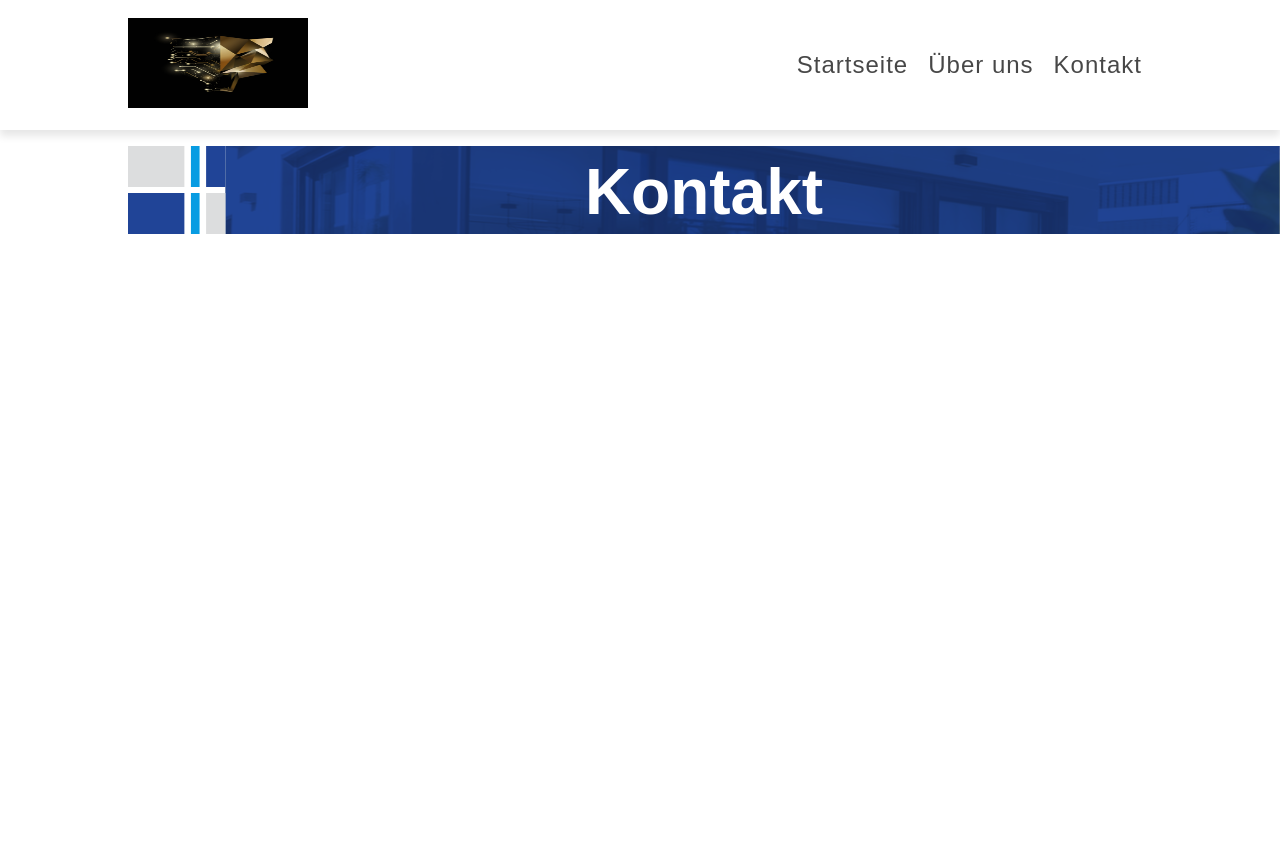
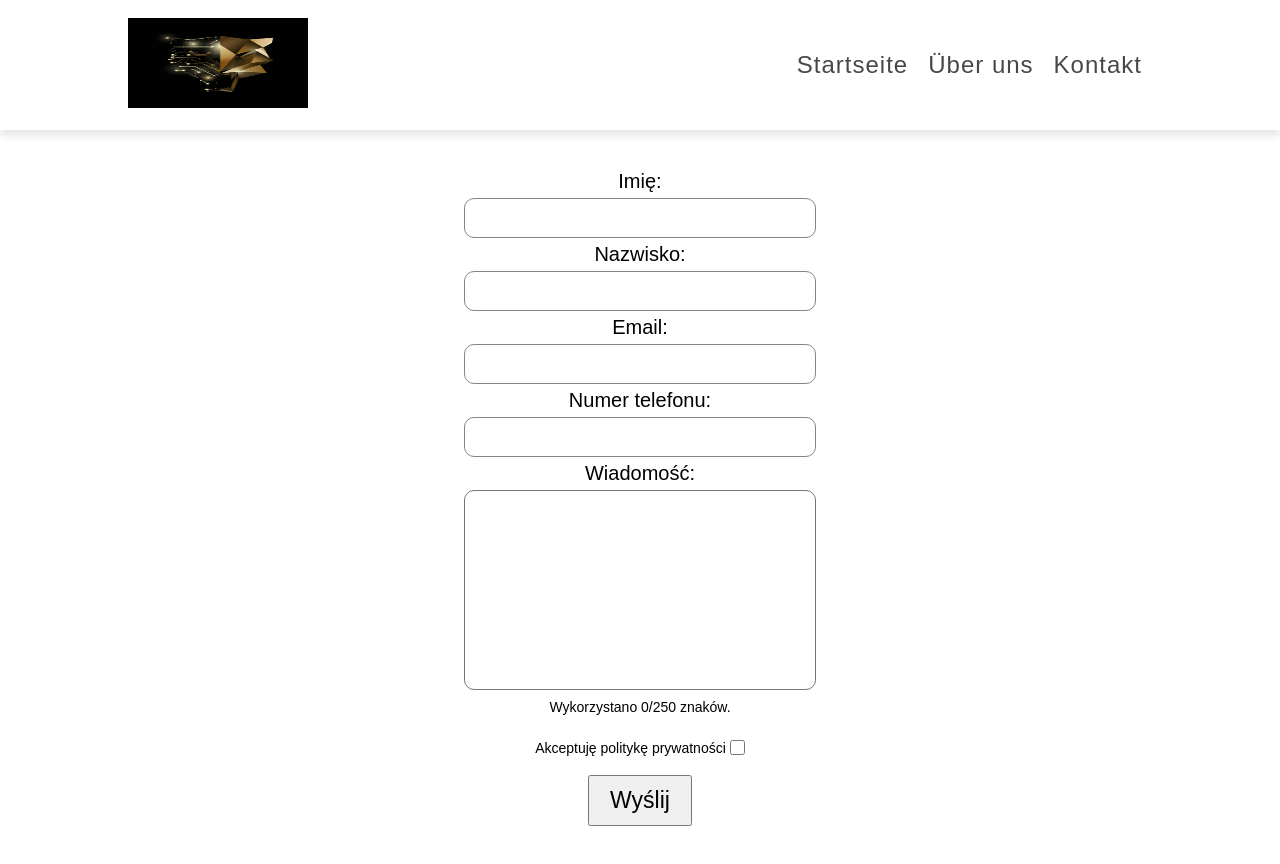
Before and after one commit to Dawid-Wilk/TSC, a React (Create React App) app: page /Kontakt in a window 1280 px wide. Before the commit the page ends 800 px from the top, so only its background shows below. Built offline with nearby package versions, Linux system fonts and the light colour scheme.

Commit message:
styles + task nr.2

```diff
--- a/public/index.html
+++ b/public/index.html
@@ -2,7 +2,7 @@
 <html lang="en">
   <head>
     <meta charset="utf-8" />
-    <link rel="icon" href="%PUBLIC_URL%/favicon.ico" />
+    <link rel="icon" href="./images/logo.jpeg" />
     <meta name="viewport" content="width=device-width, initial-scale=1" />
     <meta name="theme-color" content="#000000" />
     <meta
--- a/src/index.css
+++ b/src/index.css
@@ -17,6 +17,8 @@
   display: flex;
   align-items: center;
   box-shadow: 0 6px 8px rgba(0, 0, 0, 0.1);
+  background-color: #fff;
+  z-index: 1;
 }
 
 .navLogo{
@@ -94,6 +96,7 @@
 
 .data-container{
   text-align: center;
+  padding-top: 5vh;
 }
 
 .data-container h1{
@@ -101,3 +104,65 @@
 }
 
 /* Zadanie 2 (FORMULARZ) */
+
+.form-container {
+  display: flex;
+  grid-gap: 10px;
+  justify-content: center;
+  align-items: center;
+  padding:5vh 0;
+}
+.form-container form {
+  text-align: center;
+}
+
+.form-container label {
+  font-size: 20px;
+}
+
+.form-container input {
+  width: 100%;
+  height: 40px;
+  border-radius: 10px;
+  font-size: 16px;
+  margin:5px 0;
+  border: 1px solid rgb(133, 133, 133);
+}
+
+.form-container textarea {
+  border-radius: 10px;
+  width: 100%;
+  height: 200px;
+  resize: none;
+  font-size: 16px;
+  padding: 5px;
+  margin:5px 0;
+}
+
+.form-container span,
+.form-container p{
+  font-size: 14px;
+}
+
+.form-container p{
+  margin-bottom: 5px;
+}
+
+.form-container button{
+  margin-top: 15px;
+  padding: 10px 20px;
+  font-size: 23px;
+  cursor: pointer;
+}
+.privacy label{
+  display: flex;
+  align-items: center;
+  justify-content: center;
+  padding-top: 15px;
+}
+.form-container input[type="checkbox"] {
+  width: 15px;
+  height: 15px;
+  margin-left: 4px;
+  cursor: pointer;
+}
--- a/src/pages/Kontakt.jsx
+++ b/src/pages/Kontakt.jsx
@@ -1,14 +1,132 @@
+import { useState } from 'react';
+
 export const Kontakt = () => {
+  const [formData, setFormData] = useState({
+    name: '',
+    surname: '',
+    email: '',
+    phone: '',
+    message: '',
+    privacyPolicy: false,
+  });
+
+  const [isSubmitClicked, setIsSubmitClicked] = useState(false);
+
+  const handleChange = (e) => {
+    const { name, value, type, checked } = e.target;
+    const newValue = type === 'checkbox' ? checked : value;
+    setFormData({ ...formData, [name]: newValue });
+  };
+
+  const handleSubmit = (e) => {
+    e.preventDefault();
+    setIsSubmitClicked(true);
+
+    const isEmailValid = validateEmail(formData.email);
+    const isPhoneValid = validatePhone(formData.phone);
+
+    if (isEmailValid && isPhoneValid && formData.privacyPolicy) {
+      console.log(formData);
+    }
+  };
+
+  const numberOfCharacters = formData.message.length;
+
+  const validateEmail = (email) => {
+    const regex = /^[^\s@]+@[^\s@]+\.[^\s@]+$/;
+    return regex.test(email);
+  };
+
+  const validatePhone = (phone) => {
+    const regex = /^\d{6,15}$/;
+    return regex.test(phone);
+  };
+
+  const isEmailValid = validateEmail(formData.email);
+  const isPhoneValid = validatePhone(formData.phone);
   return(
     <div className="content">
-      <div className="banner-container">
-        <img
-                src="./images/banner.svg"
-                alt="baner"
-            />
-        <div className="text-banner">
-          <h1>Kontakt</h1>
-        </div>
+        <div className="form-container">
+          <form onSubmit={handleSubmit}>
+            <div>
+              <label htmlFor="name">Imię:</label>
+              <input
+                type="text"
+                id="name"
+                name="name"
+                value={formData.name}
+                onChange={handleChange}
+                maxLength={32}
+              />
+            </div>
+            <div>
+              <label htmlFor="surname">Nazwisko:</label>
+              <input
+                type="text"
+                id="surname"
+                name="surname"
+                value={formData.surname}
+                onChange={handleChange}
+                maxLength={48}
+              />
+            </div>
+            <div>
+              <label htmlFor="email">Email:</label>
+              <input
+                type="email"
+                id="email"
+                name="email"
+                value={formData.email}
+                onChange={handleChange}
+                required
+              />
+              {isSubmitClicked && !isEmailValid && (
+                <p style={{ color: 'red' }}>Wprowadź poprawny adres email</p>
+              )}
+            </div>
+            <div>
+              <label htmlFor="phone">Numer telefonu:</label>
+              <input
+                type="tel"
+                id="phone"
+                name="phone"
+                value={formData.phone}
+                onChange={handleChange}
+                minLength={6}
+                maxLength={15}
+                required
+              />
+              {isSubmitClicked && !isPhoneValid && (
+                <p style={{ color: 'red' }}>
+                  Wprowadź poprawny numer telefonu (od 6 do 15 cyfr)
+                </p>
+              )}
+            </div>
+            <div>
+              <label htmlFor="message">Wiadomość:</label>
+              <textarea
+                id="message"
+                name="message"
+                value={formData.message}
+                onChange={handleChange}
+                maxLength={250}
+              />
+              <p>Wykorzystano {numberOfCharacters}/250 znaków.</p>
+            </div>
+            <div className='privacy'>
+              <label>
+              <span>Akceptuję politykę prywatności</span>
+              <input
+                type="checkbox"
+                name="privacyPolicy"
+                checked={formData.privacyPolicy}
+                onChange={handleChange}
+                required
+              />
+              </label>
+            </div>
+          <button type="submit">Wyślij</button>
+        </form>
       </div>
     </div>
   )
--- a/src/pages/Startseite.jsx
+++ b/src/pages/Startseite.jsx
@@ -23,6 +23,7 @@ export const Startseite = () => {
 
   const sortedData = data.sort((a, b) => a.title.localeCompare(b.title));
 
+
   const goToPage = (pageNumber) => {
     setCurrentPage(pageNumber);
   };
@@ -34,15 +35,6 @@ export const Startseite = () => {
 
   return(
     <div className="content">
-      <div className="banner-container">
-        <img
-                src="./images/banner.svg"
-                alt="baner"
-            />
-        <div className="text-banner">
-          <h1>Startseite</h1>
-        </div>
-      </div>
       <div className='data-container'>
         <h1>Zadanie 1</h1>
         <ul>
```
Also changed, not shown: 1 other file (tests, documents, lock files or other folders).
